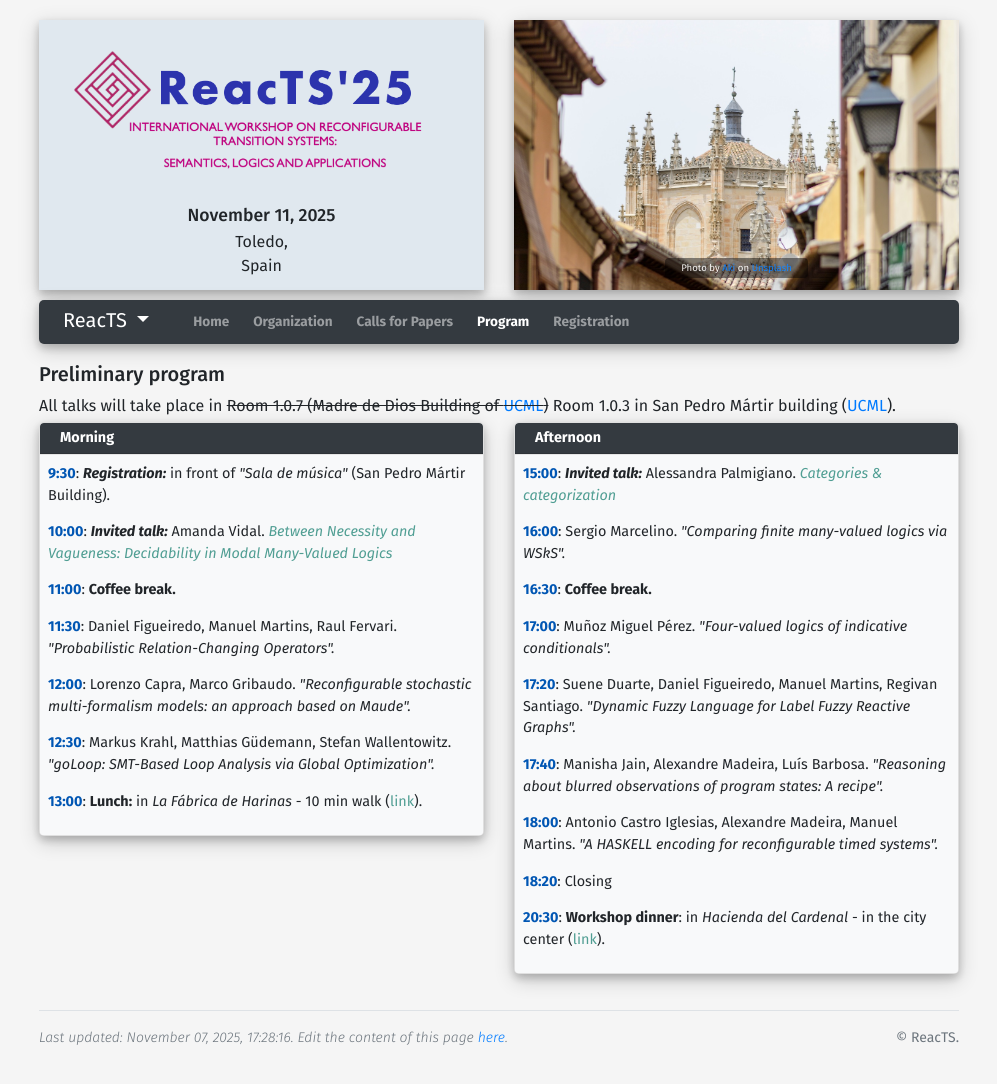
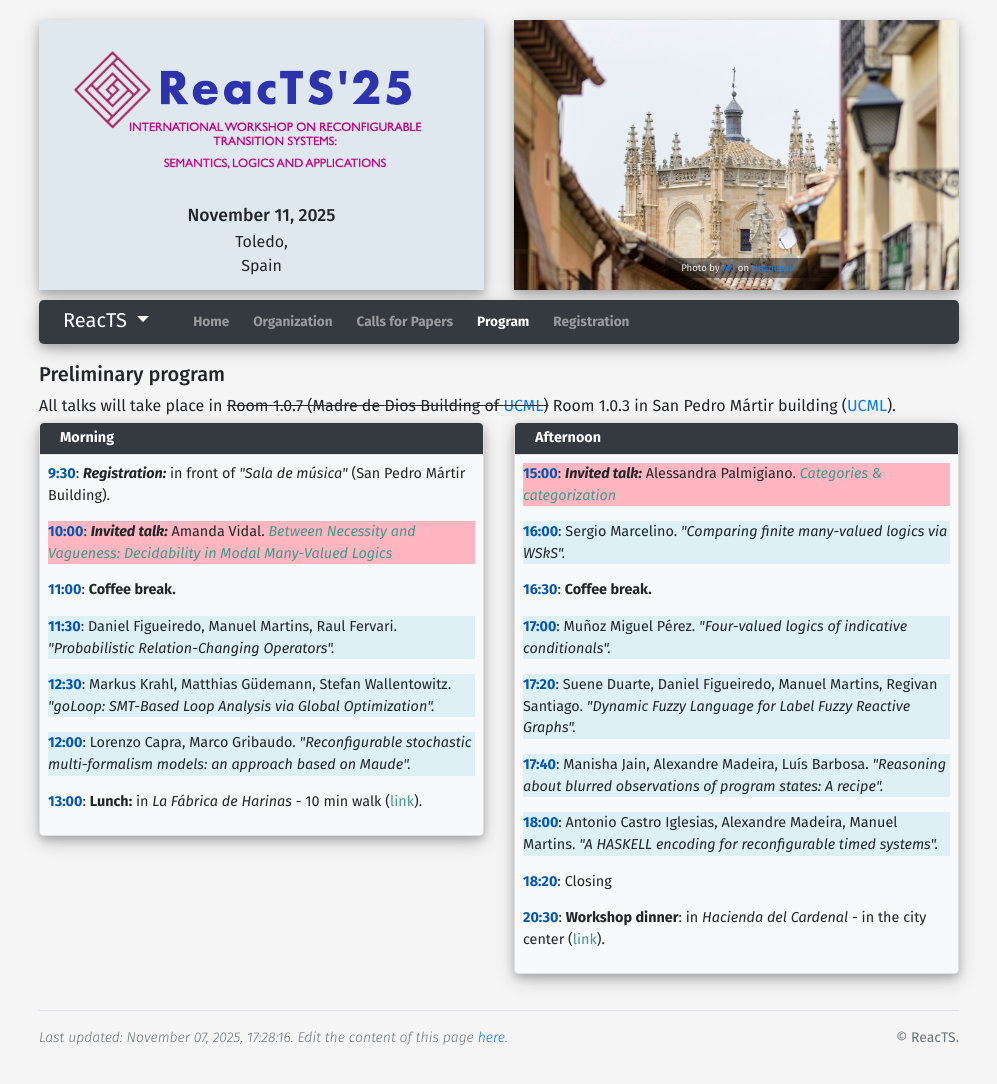
Before and after one commit to reacts-workshop/2025, a Jekyll site: the page built from program.html, in a window 1280 px wide. Shown: the whole page, without its empty margins (141-1138 px from the left). Built offline with Jekyll 4.4.1, drawn with Linux system fonts in a browser that asks for light colours.

Commit message:
updated program

```diff
--- a/assets/main.css
+++ b/assets/main.css
@@ -156,3 +156,14 @@
 .navbar-dark .navbar-nav>.active {
     color: #5393c5 !important;
 }
+
+.sorganisation {
+}
+
+.sinvited {
+    background-color: lightpink;
+}
+
+.stalk {
+    background-color: #dcf0f6;
+}
--- a/program.html
+++ b/program.html
@@ -29,7 +29,7 @@
             color: #0056b3;
         }
         .card-block a {
-            color: #509e93;
+            color: #43988c;
         }
 </style>
 
@@ -46,28 +46,28 @@
         <div class="card">
             <div class="card-header text-white bg-dark"><strong>Morning</strong></div>
             <div class="card-block bg-light committee">
-                    <div class="session">
+                    <div class="session sorganisation">
                         <span class="time">9:30</span>: <i><b>Registration:</b> </i>in front of <i>"Sala de música"</i> (San Pedro Mártir Building).
                     </div>
-                    <div class="session">
+                    <div class="session sinvited">
                         <span class="time">10:00</span>: <i><b>Invited talk:</b></i> Amanda Vidal. <i><a href="/2025/invited-talks#amandavidal">Between Necessity and Vagueness: Decidability in Modal Many-Valued Logics</a></i>
                     </div>
-                    <div class="session">
+                    <div class="session sorganisation">
                         <span class="time">11:00</span>: <b>Coffee break.</b>
                     </div>
-                    <div class="session">
+                    <div class="session stalk">
                         <span class="time">11:30</span>: Daniel Figueiredo, Manuel Martins, Raul Fervari.
                         <i>"Probabilistic Relation-Changing Operators".</i>
                     </div>
-                    <div class="session">
+                    <div class="session stalk">
+                        <span class="time">12:30</span>: Markus Krahl, Matthias Güdemann, Stefan Wallentowitz.
+                        <i>"goLoop: SMT-Based Loop Analysis via Global Optimization".</i>
+                    </div>
+                    <div class="session stalk">
                         <span class="time">12:00</span>: Lorenzo Capra, Marco Gribaudo.
                         <i>"Reconfigurable stochastic multi-formalism models: an approach based on Maude".</i>
                     </div>
-                    <div class="session">
-                        <span class="time">12:30</span>: Markus Krahl, Matthias Güdemann, Stefan Wallentowitz.
-                        <i>"goLoop: SMT-Based Loop Analysis via Global Optimization".</i>
-                    </div>
-                    <div class="session">
+                    <div class="session sorganisation">
                         <span class="time">13:00</span>: <b>Lunch:</b> in <i>La Fábrica de Harinas</i> - 10 min walk (<a href="https://www.hotelsanjuandelosreyes.com/es/la-fabrica-de-harinas">link<a>).
                     </div>
             </div>
@@ -78,36 +78,36 @@
         <div class="card">
             <div class="card-header text-white bg-dark"><strong>Afternoon</strong></div>
             <div class="card-block bg-light committee">
-                <div class="session">
+                <div class="session sinvited">
                     <span class="time">15:00</span>: <b><i>Invited talk:</b> </i>Alessandra Palmigiano. <i><a href="/2025/invited-talks#alessandrapalmigiano">Categories & categorization</a></i>
                 </div>
-                <div class="session">
+                <div class="session stalk">
                     <span class="time">16:00</span>: Sergio Marcelino.
                     <i>"Comparing finite many-valued logics via WSkS".</i>
                 </div>
-                <div class="session">
+                <div class="session sorganisation">
                     <span class="time">16:30</span>: <b>Coffee break.</b>
                 </div>
-                <div class="session">
+                <div class="session stalk">
                     <span class="time">17:00</span>: Muñoz Miguel Pérez.
                     <i>"Four-valued logics of indicative conditionals".</i>
                 </div>
-                <div class="session">
+                <div class="session stalk">
                     <span class="time">17:20</span>: Suene Duarte, Daniel Figueiredo, Manuel Martins, Regivan Santiago.
                     <i>"Dynamic Fuzzy Language for Label Fuzzy Reactive Graphs".</i>
                 </div>
-                <div class="session">
+                <div class="session stalk">
                     <span class="time">17:40</span>: Manisha Jain, Alexandre Madeira, Luís Barbosa.
                     <i>"Reasoning about blurred observations of program states: A recipe".</i>
                 </div>
-                <div class="session">
+                <div class="session stalk">
                     <span class="time">18:00</span>: Antonio Castro Iglesias, Alexandre Madeira, Manuel Martins.
                     <i>"A HASKELL encoding for reconfigurable timed systems".</i>
                 </div>
-                <div class="session">
+                <div class="session sorganisation">
                     <span class="time">18:20</span>: Closing
                 </div>
-                <div class="session">
+                <div class="session sorganisation">
                     <span class="time">20:30</span>: <b>Workshop dinner</b>:
                     in <i>Hacienda del Cardenal</i> - in the city center (<a href="https://www.haciendadelcardenal.com/">link<a>).
                 </div>
```
